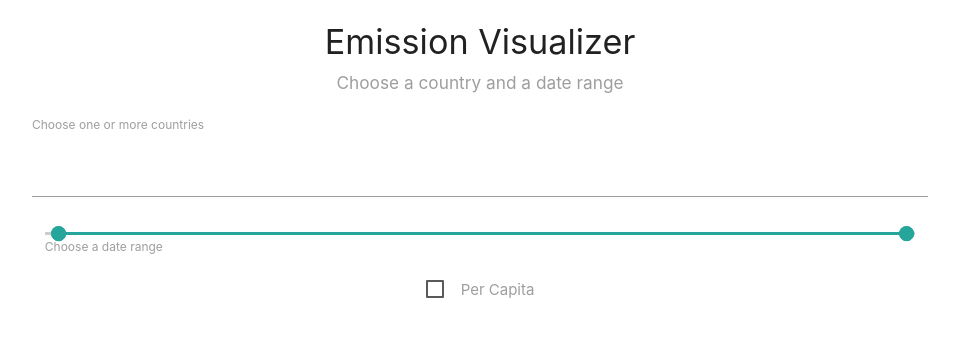
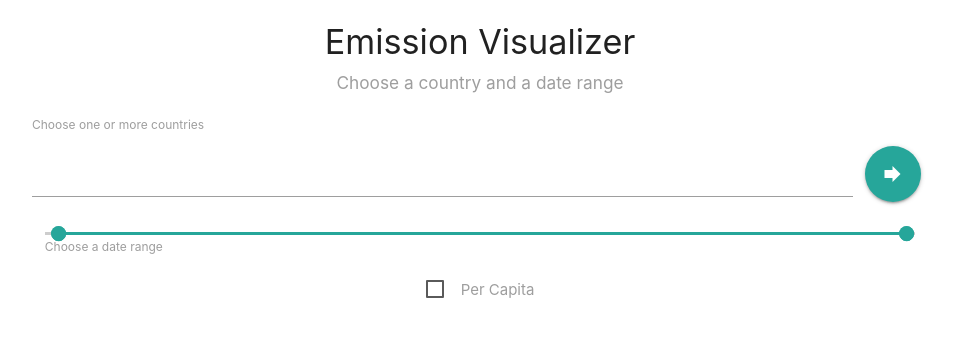
Before and after one commit to eetu-n/emissionVisualizer, a Flask app: page / in a window 1280 px wide. Shown: the top 337 px of the page, without its empty margins (160-1114 px from the left). Run offline with Flask 2, Linux system fonts and the light colour scheme.

Commit message:
Made submit button appear on desktop too

```diff
--- a/templates/index.html
+++ b/templates/index.html
@@ -23,14 +23,14 @@
         </div>
     </div>
     <form method="POST" id="input" autocomplete="off">
-        <div class="col s10 m12">
+        <div class="col s10 m11">
             <label style="margin-top: 0px">Choose one or more countries</label>
         </div>
         <div class="row valign-wrapper">
-            <div id="country_selector" class="col s10 m12 chips chips-autocomplete">
+            <div id="country_selector" class="col s10 m11 chips chips-autocomplete">
             </div>
-            <div class="col s2 hide-on-med-and-up">
-                <a class="btn-floating btn-large waves-effect waves-light red" onclick="submit_form(input)">
+            <div class="col s2 m1">
+                <a class="btn-floating btn-large waves-effect waves-light" onclick="submit_form(input)">
                     <i class="material-icons">forward</i>
                 </a>
             </div>
```
